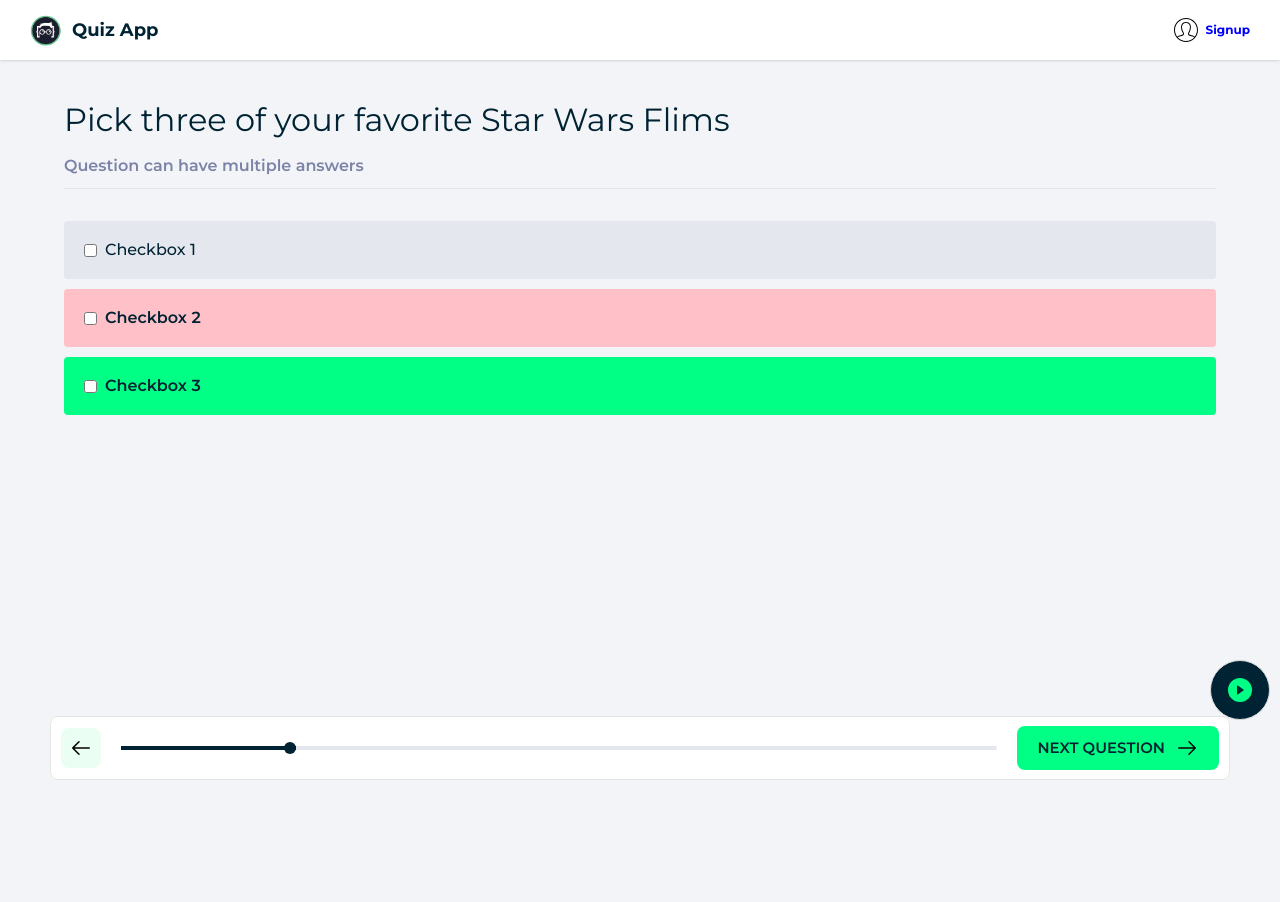
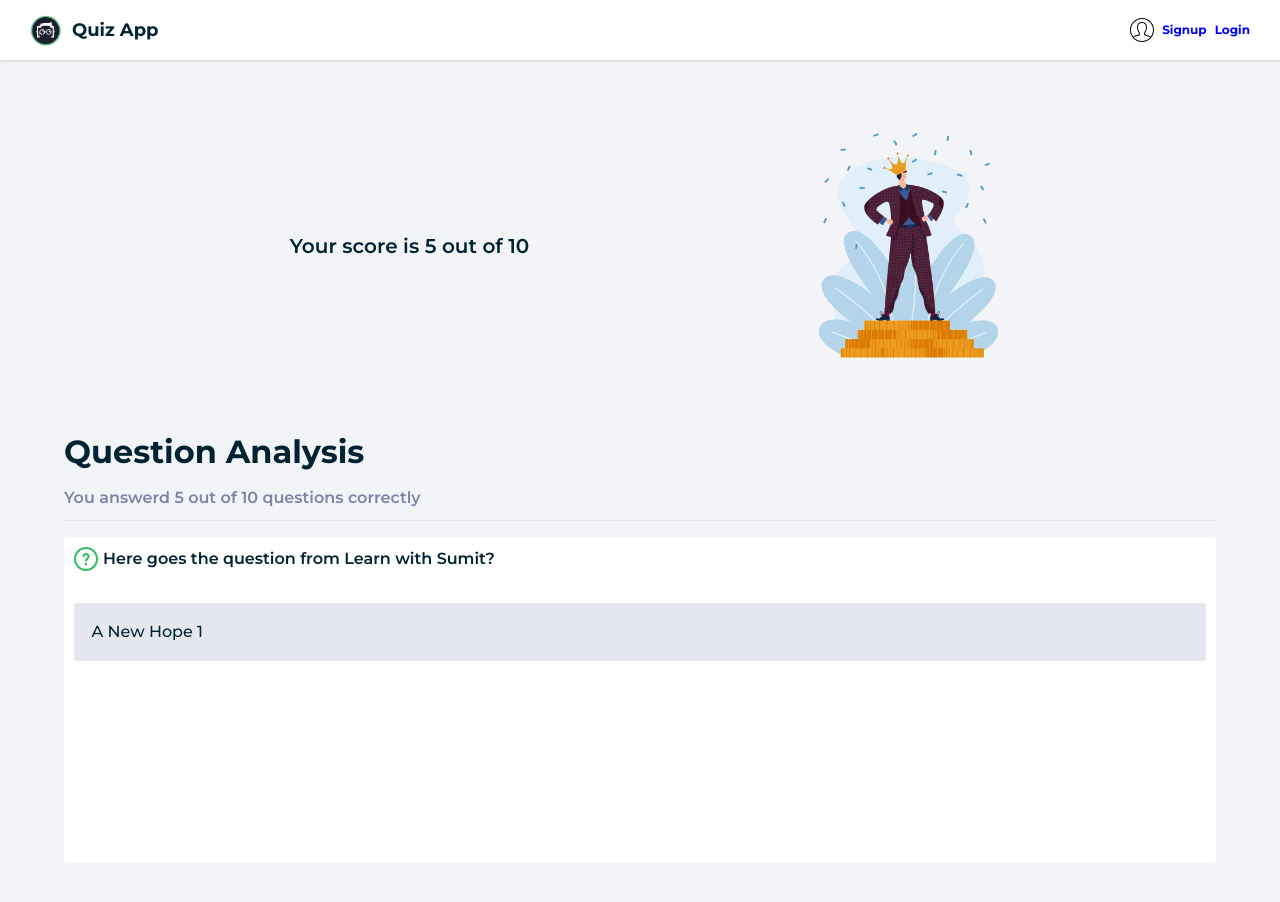
Before and after one commit to rajibmehedihasan/quiz-quiz, a React (Create React App) app: page /result in a window 1280 px wide. Shown: the top 902 px of the page. Before the commit the page ends 800 px from the top, so only its background shows below. Built offline with nearby package versions, Linux system fonts and the light colour scheme; what @neojp/tailwindcss-line-clamp-utilities would draw is missing.

Commit message:
add result component and router

```diff
--- a/src/App.tsx
+++ b/src/App.tsx
@@ -1,16 +1,21 @@
-import React from "react";
 import Layout from "./components/layout";
-import { Home, Login, Signup, Quiz } from "./components/pages/";
+import { Home, Login, Signup, Quiz, Result } from "./components/pages/";
 import "./index.css";
+import { BrowserRouter, Routes, Route } from "react-router-dom";
 
 function App() {
     return (
-        <Layout>
-            {/* <Home /> */}
-            {/* <Login /> */}
-            {/* <Signup /> */}
-            <Quiz />
-        </Layout>
+        <BrowserRouter>
+            <Layout>
+                <Routes>
+                    <Route path="/*" element={<Home />} />
+                    <Route path="/login" element={<Login />} />
+                    <Route path="/signup" element={<Signup />} />
+                    <Route path="/quiz" element={<Quiz />} />
+                    <Route path="/result" element={<Result />} />
+                </Routes>
+            </Layout>
+        </BrowserRouter>
     );
 }
 export default App;
--- a/src/components/header/account.tsx
+++ b/src/components/header/account.tsx
@@ -1,10 +1,12 @@
+import { Link } from "react-router-dom";
 import AccountIcon from "../../images/account.svg";
 
 function Account() {
     return (
-        <div className="flex items-center text-xs gap-2 font-bold">
+        <div className="flex items-center gap-2 text-xs font-bold">
             <img src={AccountIcon} alt="Account Icon" />
-            <a href="signup.html">Signup</a>
+            <Link to="/signup">Signup</Link>
+            <Link to="/login">Login</Link>
             {/* <span className="material-icons-outlined" title="Logout">
                 logout
             </span> */}
--- a/src/components/header/brand.tsx
+++ b/src/components/header/brand.tsx
@@ -1,5 +1,4 @@
-import React from "react";
-// import { Link } from "react-router-dom";
+import { Link } from "react-router-dom";
 
 interface Props {
     brandSrc: string;
@@ -10,10 +9,10 @@
 function Brand(props: Props) {
     const { brandSrc, brandAlt, brandText } = props;
     return (
-        <a href="index.html" className="flex items-center">
-            <img className="w-8 mr-2.5" src={brandSrc} alt={brandAlt} />
-            <span className="block font-bold text-[18px] leading-[19px]">{brandText}</span>
-        </a>
+        <Link to="/" className="flex items-center">
+            <img className="mr-2.5 w-8" src={brandSrc} alt={brandAlt} />
+            <span className="block text-[18px] font-bold leading-[19px]">{brandText}</span>
+        </Link>
     );
 }
 
--- a/src/components/pages/index.tsx
+++ b/src/components/pages/index.tsx
@@ -1,6 +1,7 @@
 import Home from "./home";
 import Login from "./login";
 import Quiz from "./quiz";
+import Result from "./result";
 import Signup from "./signup";
 
-export { Home, Login, Signup, Quiz };
+export { Home, Login, Signup, Quiz, Result };
--- a/src/components/pages/login.tsx
+++ b/src/components/pages/login.tsx
@@ -3,6 +3,7 @@
 import Form from "../form";
 import TextInput from "../form/text-input";
 import Button from "../button";
+import { Link } from "react-router-dom";
 
 function Login() {
     return (
@@ -17,7 +18,7 @@
                     <Button type="submit" className="mt-8 h-[44px]" btnText="Login Now" />
 
                     <div className="mt-4 text-center">
-                        Don&apos;t have an account? <a href="signup.html">Signup</a> instead.
+                        Don&apos;t have an account? <Link to="/signup">Signup</Link> instead.
                     </div>
                 </Form>
             </div>
--- /dev/null
+++ b/src/components/pages/result.tsx
@@ -0,0 +1,32 @@
+import resultImg from "../../images/success.png";
+import Question from "../quiz/question";
+
+function Result() {
+    return (
+        <>
+            <div className="mx-auto flex w-[80%] justify-between">
+                <div className="relative grid w-1/2 place-items-center justify-center">
+                    <p className="w-[400px] text-center text-xl font-semibold">
+                        Your score is 5 out of 10
+                    </p>
+                </div>
+
+                <div className="flex h-[300px] items-center justify-center p-4 text-center">
+                    <img
+                        className="h-full w-full object-cover"
+                        src={resultImg}
+                        alt="Result Image"
+                    />
+                </div>
+            </div>
+
+            <div className="my-8 mx-auto">
+                <h1>Question Analysis</h1>
+                <h4>You answerd 5 out of 10 questions correctly</h4>
+                <Question />
+            </div>
+        </>
+    );
+}
+
+export default Result;
--- a/src/components/pages/signup.tsx
+++ b/src/components/pages/signup.tsx
@@ -3,6 +3,7 @@
 import Form from "../form";
 import TextInput from "../form/text-input";
 import Button from "../button";
+import { Link } from "react-router-dom";
 
 function Signup() {
     return (
@@ -21,7 +22,7 @@
                     </label>
                     <Button type="submit" className="mt-8 h-[44px]" btnText="Signup Now" />
                     <div className="mt-4 text-center">
-                        Already have an account? <a href="login.html">Login</a> instead.
+                        Already have an account? <Link to="/login">Login</Link> instead.
                     </div>
                 </Form>
             </div>
--- a/src/components/quiz/progress-bar.tsx
+++ b/src/components/quiz/progress-bar.tsx
@@ -1,6 +1,7 @@
 import arrowLeft from "../../images/icons/arrow-left.svg";
 import arrowRight from "../../images/icons/arrow-right.svg";
 import Button from "../button";
+import { Link } from "react-router-dom";
 
 function ProgressBar() {
     return (
@@ -20,9 +21,9 @@
                 </div>
             </div>
 
-            <a href="result.html">
+            <Link to="/result">
                 <Button className="mr-2.5" btnText="Next Question" btnIcon={arrowRight} />
-            </a>
+            </Link>
         </div>
     );
 }
--- /dev/null
+++ b/src/components/quiz/question.tsx
@@ -0,0 +1,23 @@
+import questionIcon from "../../images/icons/question.svg";
+
+function Question() {
+    return (
+        <div className="my-4 rounded bg-white p-2.5">
+            <div className="flex items-center gap-[5px] font-semibold text-primary-color">
+                <img src={questionIcon} alt="Question Icon" />
+                Here goes the question from Learn with Sumit?
+            </div>
+
+            <div className="my-8 grid grid-flow-col grid-rows-[repeat(5,auto)] gap-10">
+                <label
+                    className="flex h-[58px] w-full cursor-pointer items-center rounded bg-[#e4e8ee] px-[1.1rem] font-medium"
+                    htmlFor="option1"
+                >
+                    A New Hope 1
+                </label>
+            </div>
+        </div>
+    );
+}
+
+export default Question;
--- a/src/components/videos/index.tsx
+++ b/src/components/videos/index.tsx
@@ -1,15 +1,12 @@
 import Video from "./video";
+import { Link } from "react-router-dom";
 
 function Videos() {
     return (
         <div className="mx-auto my-12 grid grid-cols-5 gap-5">
-            <Video />
-            <Video />
-            <Video />
-            <Video />
-            <Video />
-            <Video />
-            <Video />
+            <Link to="/quiz">
+                <Video />
+            </Link>
         </div>
     );
 }
--- a/src/components/videos/video.tsx
+++ b/src/components/videos/video.tsx
@@ -2,7 +2,6 @@
 
 function Video() {
     return (
-        <a href="quiz.html">
         <div className="h-fit max-w-[400px] cursor-pointer rounded border border-[#e5e5e5] bg-white p-2.5 pb-4 hover:shadow-[0_0_15px_0_#e5e5e5]">
             <img src={videoImg} alt="Video Image" />
             <p className="my-2 font-medium line-clamp-3">
@@ -13,7 +12,6 @@
                 <p>Score : Not taken yet</p>
             </div>
         </div>
-        </a>
     );
 }
 
--- a/src/index.css
+++ b/src/index.css
@@ -11,6 +11,13 @@
     }
     h1 {
         font-size: 2em;
+    }
+    h1,
+    h2,
+    h3,
+    h5,
+    h6 {
+        font-weight: bold;
     }
     h4 {
         color: #7c83a7;
```
Also changed, not shown: src/images/icons/question.svg (added), src/images/success.png (added). Lines whose indentation alone changed are shown as unchanged.
